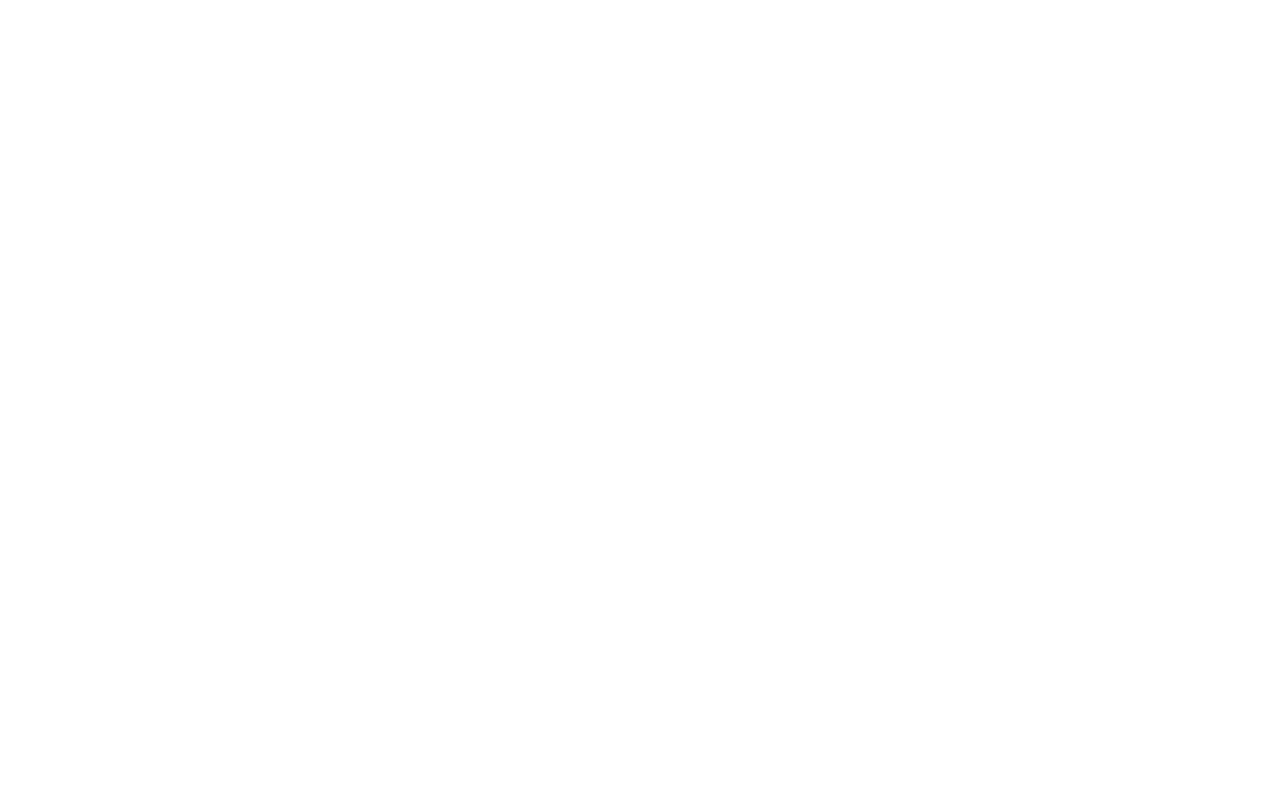
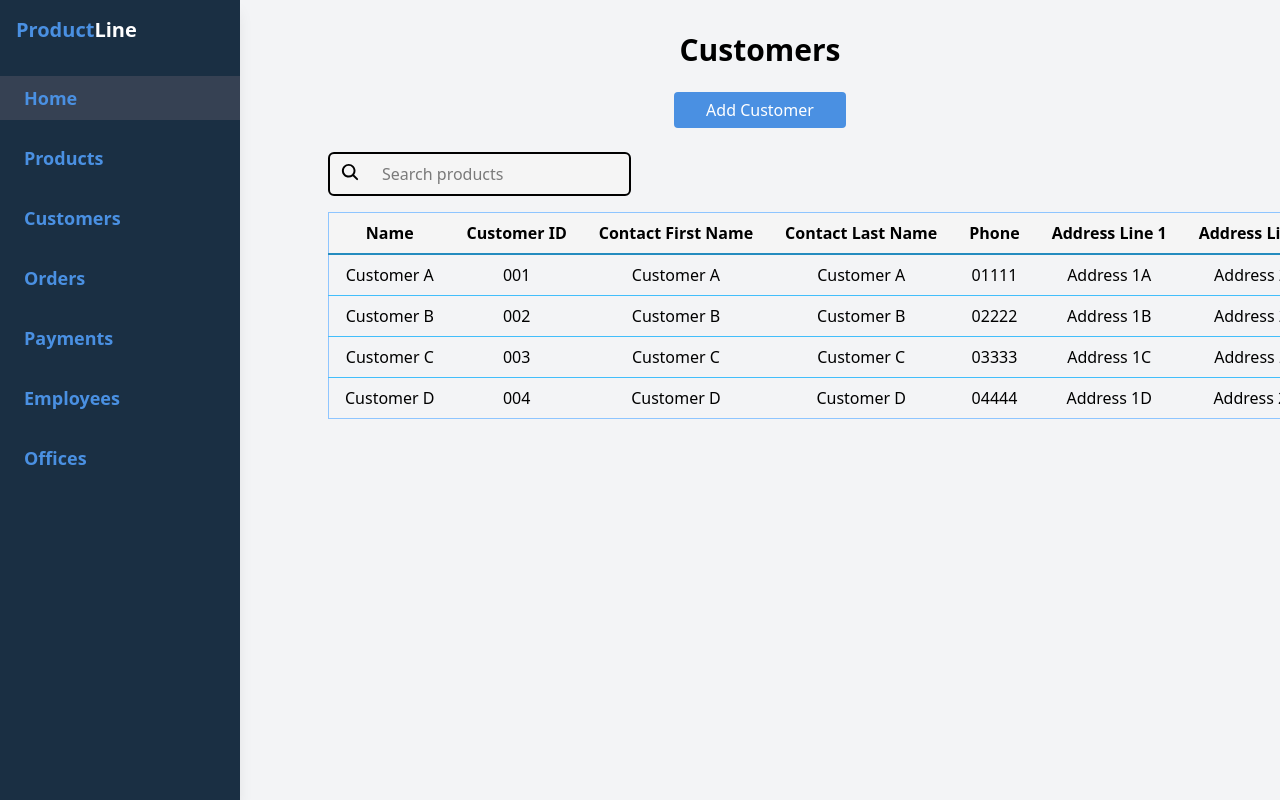
Before and after one commit to Grealishgit/product-line, a React (Vite) app: page /customers in a window 1280 px wide. Before the commit this address had no page. Built offline with nearby package versions, Linux system fonts and the light colour scheme.

Commit message:
feat: Add Customers page and integrate into routing and sidebar

```diff
--- a/src/App.jsx
+++ b/src/App.jsx
@@ -7,12 +7,14 @@
 import Payments from './pages/Payments'
 import Products from './pages/Products'
 import Employees from './pages/Employees'
+import Customers from './pages/Customers'
 
 const App = () => {
   return (
     <Routes>
       <Route element={<Layout />}>
         <Route path="/" element={<Dashboard />} />
+        <Route path="/customers" element={<Customers />} />
         <Route path="/employees" element={<Employees />} />
         <Route path="/offices" element={<Offices />} />
         <Route path="/orders" element={<Orders />} />
--- a/src/components/Sidebar.jsx
+++ b/src/components/Sidebar.jsx
@@ -37,6 +37,17 @@
                                 className={`w-full text-left text-[#4a90e2] cursor-pointer text-lg font-semibold  px-6 py-2  hover:bg-gray-700 ${isActive('Products')}`}
                             >
                                 Products
+                            </button>
+                        </li>
+                        <li>
+                            <button
+                                onClick={() => {
+                                    handleTabClick('Customers');
+                                    navigate('/customers')
+                                }}
+                                className={`w-full text-left text-[#4a90e2] cursor-pointer text-lg font-semibold  px-6 py-2  hover:bg-gray-700 ${isActive('Customers')}`}
+                            >
+                                Customers
                             </button>
                         </li>
                         <li>
--- /dev/null
+++ b/src/pages/Customers.jsx
@@ -0,0 +1,71 @@
+import React from 'react'
+import { IoSearch } from 'react-icons/io5';
+
+const Customers = () => {
+    const products = [
+        { customerId: '001', customer: 'Customer A', fname: 'Customer A', lname: 'Customer A', phone: '01111', Address: 'Address 1A', Address2: 'Address 2A', City: 'City A', State: 'State A', Sales: '001A' },
+        { customerId: '002', customer: 'Customer B', fname: 'Customer B', lname: 'Customer B', phone: '02222', Address: 'Address 1B', Address2: 'Address 2B', City: 'City B', State: 'State B', Sales: '001B' },
+        { customerId: '003', customer: 'Customer C', fname: 'Customer C', lname: 'Customer C', phone: '03333', Address: 'Address 1C', Address2: 'Address 2C', City: 'City C', State: 'State C', Sales: '001A' },
+        { customerId: '004', customer: 'Customer D', fname: 'Customer D', lname: 'Customer D', phone: '04444', Address: 'Address 1D', Address2: 'Address 2D', City: 'City D', State: 'State D', Sales: '001B' },
+    ];
+    return (
+        <div className="max-w-4xl mx-auto px-4 py-8">
+            <div className='items-center justify-center w-full flex flex-col mb-6'>
+                <h1 className="text-3xl font-bold text-center mb-6">Customers</h1>
+                <button className="bg-[#4a90e2] cursor-pointer text-white px-8 py-1.5
+                rounded hover:bg-blue-400 transition">
+                    Add Customer
+                </button>
+            </div>
+
+            <div className="flex items-center justify-between mb-4">
+                <div className="relative">
+                    <input
+                        type="text"
+                        placeholder="Search products"
+                        className="border-2 border-black bg-[#f5f5f5] rounded-md py-2 pl-13 pr-4
+                         "
+                    />
+                    <span className="absolute  left-3 top-2.5 ">
+                        <IoSearch className="w-5 h-5" />
+                    </span>
+                </div>
+
+            </div>
+            <table className="w-full border overflow-x-scroll border-blue-300">
+                <thead className="bg-[#f5f5f5] border-b-2 border-[#258cbf]">
+                    <tr>
+                        <th className="px-4 py-2 text-center whitespace-nowrap">Name</th>
+                        <th className="px-4 py-2 text-center whitespace-nowrap">Customer ID</th>
+                        <th className="px-4 py-2 text-center whitespace-nowrap">Contact First Name</th>
+                        <th className="px-4 py-2 text-center whitespace-nowrap">Contact Last Name</th>
+                        <th className="px-4 py-2 text-center whitespace-nowrap">Phone</th>
+                        <th className="px-4 py-2 text-center whitespace-nowrap">Address Line 1</th>
+                        <th className="px-4 py-2 text-center whitespace-nowrap">Address Line 2</th>
+                        <th className="px-4 py-2 text-center whitespace-nowrap">City</th>
+                        <th className="px-4 py-2 text-center whitespace-nowrap">State</th>
+                        <th className="px-4 py-2 text-center whitespace-nowrap">Sales Representative Number</th>
+                    </tr>
+                </thead>
+                <tbody>
+                    {products.map((product, idx) => (
+                        <tr key={idx} className="hover:bg-gray-50">
+                            <td className="border-t font-medium text-center border-[#42befb] px-4 py-2 whitespace-nowrap">{product.customer}</td>
+                            <td className="border-t font-medium text-center border-[#42befb] px-4 py-2 whitespace-nowrap">{product.customerId}</td>
+                            <td className="border-t font-medium text-center border-[#42befb] px-4 py-2 whitespace-nowrap">{product.fname}</td>
+                            <td className="border-t font-medium text-center border-[#42befb] px-4 py-2 whitespace-nowrap">{product.lname}</td>
+                            <td className="border-t font-medium text-center border-[#42befb] px-4 py-2 whitespace-nowrap">{product.phone}</td>
+                            <td className="border-t font-medium text-center border-[#42befb] px-4 py-2 whitespace-nowrap">{product.Address}</td>
+                            <td className="border-t font-medium text-center border-[#42befb] px-4 py-2 whitespace-nowrap">{product.Address2}</td>
+                            <td className="border-t font-medium text-center border-[#42befb] px-4 py-2 whitespace-nowrap">{product.City}</td>
+                            <td className="border-t font-medium text-center border-[#42befb] px-4 py-2 whitespace-nowrap">{product.State}</td>
+                            <td className="border-t font-medium text-center border-[#42befb] px-4 py-2 whitespace-nowrap">{product.Sales}</td>
+                        </tr>
+                    ))}
+                </tbody>
+            </table>
+        </div>
+    )
+}
+
+export default Customers
--- a/src/pages/Cutomers.jsx
+++ /dev/null
@@ -1,9 +0,0 @@
-import React from 'react'
-
-const Cutomers = () => {
-    return (
-        <div>Cutomers</div>
-    )
-}
-
-export default Cutomers
```
